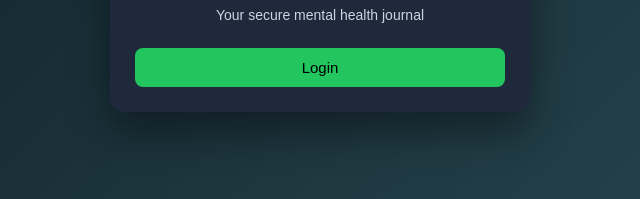
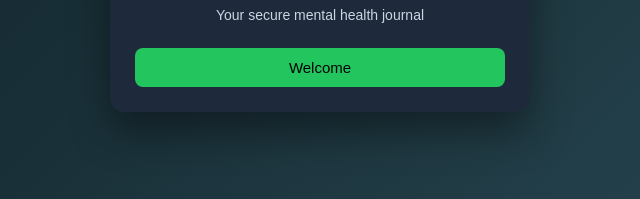
Before and after one commit to saimsalah09/mindwell_secure_mental, a plain HTML site: page frontend/index.html in a window 1280 px wide. Shown: the part 143-342 px from the top of the page, 320-960 px from the left. Drawn offline with Linux system fonts and the light colour scheme.

Commit message:
Added button Name

```diff
--- a/frontend/index.html
+++ b/frontend/index.html
@@ -11,7 +11,7 @@
     <p>Your secure mental health journal</p>
 
     <a href="login.html">
-      <button>Login</button>
+      <button>Welcome</button>
     </a>
   </div>
 
```
